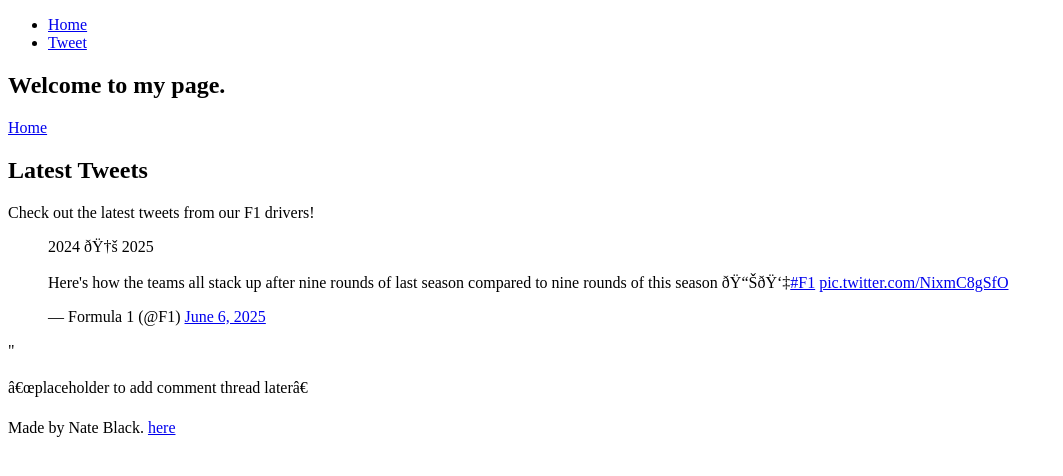
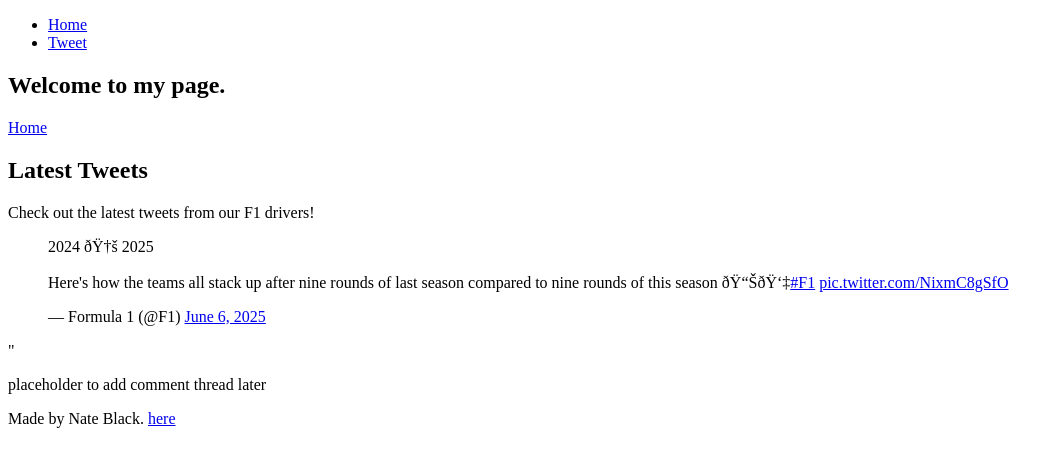
Before and after one commit to LuluOcean/My_First_Portfolio, a plain HTML site: page html_basic/tweets.html in a window 1280 px wide. Shown: the whole page, without its empty margins (0-1063 px from the left). Drawn offline with Linux system fonts and the light colour scheme.

Commit message:
Updating index and tweet webpage

```diff
--- a/html_basic/tweets.html
+++ b/html_basic/tweets.html
@@ -11,6 +11,7 @@
 
 				</ul>
 		</header>
+		<main>
 			<article>
 				<h1>Welcome to my page.</h1>
 				<a href="./index.html">Home</a>
@@ -21,8 +22,9 @@
 					<script async src="https://platform.twitter.com/widgets.js" charset="utf-8"></script>"
 			</article>
 			<aside>
-			<p>“placeholder to add comment thread later”</p>
+				<p>placeholder to add comment thread later</p>
 			</aside>
+		</main>
 		<footer>
 				<p>Made by Nate Black. <a href="www.google.com" target="_blank">here</a></p>
 		</footer>
```
Also changed, not shown: html_basic/index.html (+1 -1 lines). Lines whose indentation alone changed are shown as unchanged.
